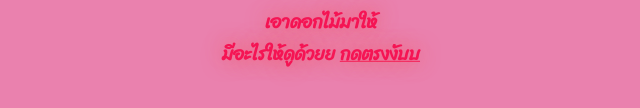
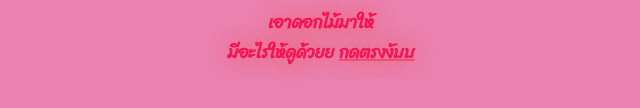
Before and after one commit to chainakon02/valentine, a plain HTML site: page rose.html in a window 1280 px wide. Shown: the part 548-656 px from the top of the page, 319-959 px from the left. Drawn offline with Linux system fonts and the light colour scheme.

Commit message:
Update rose.css

```diff
--- a/rose.css
+++ b/rose.css
@@ -272,9 +272,9 @@ body {
 
 font-family: 'Sriracha', cursive;
   font-weight: 800;
-  font-size: 18px;
+  font-size: 17px;
 
-  justify-content: center;
+
   color: rgb(245, 20, 84);
   text-shadow: 0 0 20px rgb(241, 94, 106);
 
```
